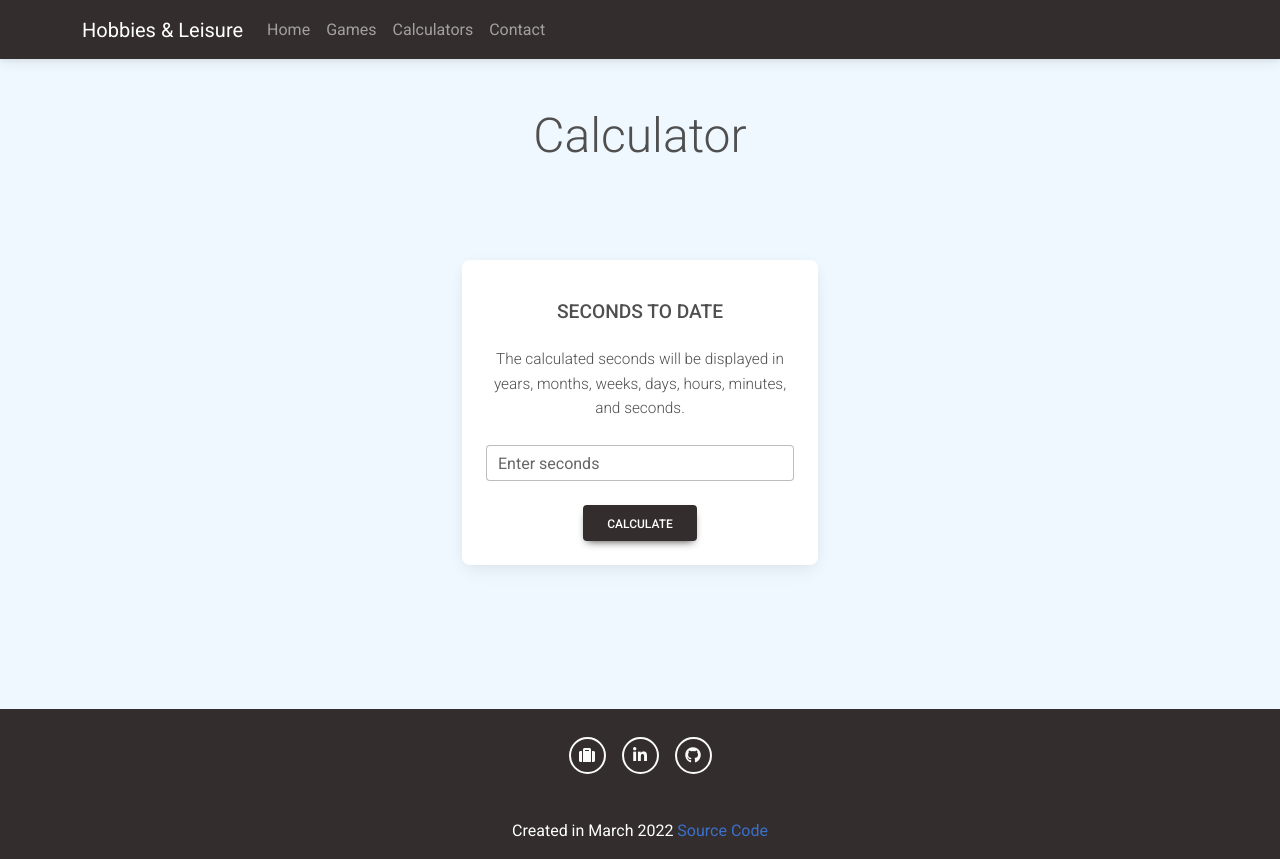
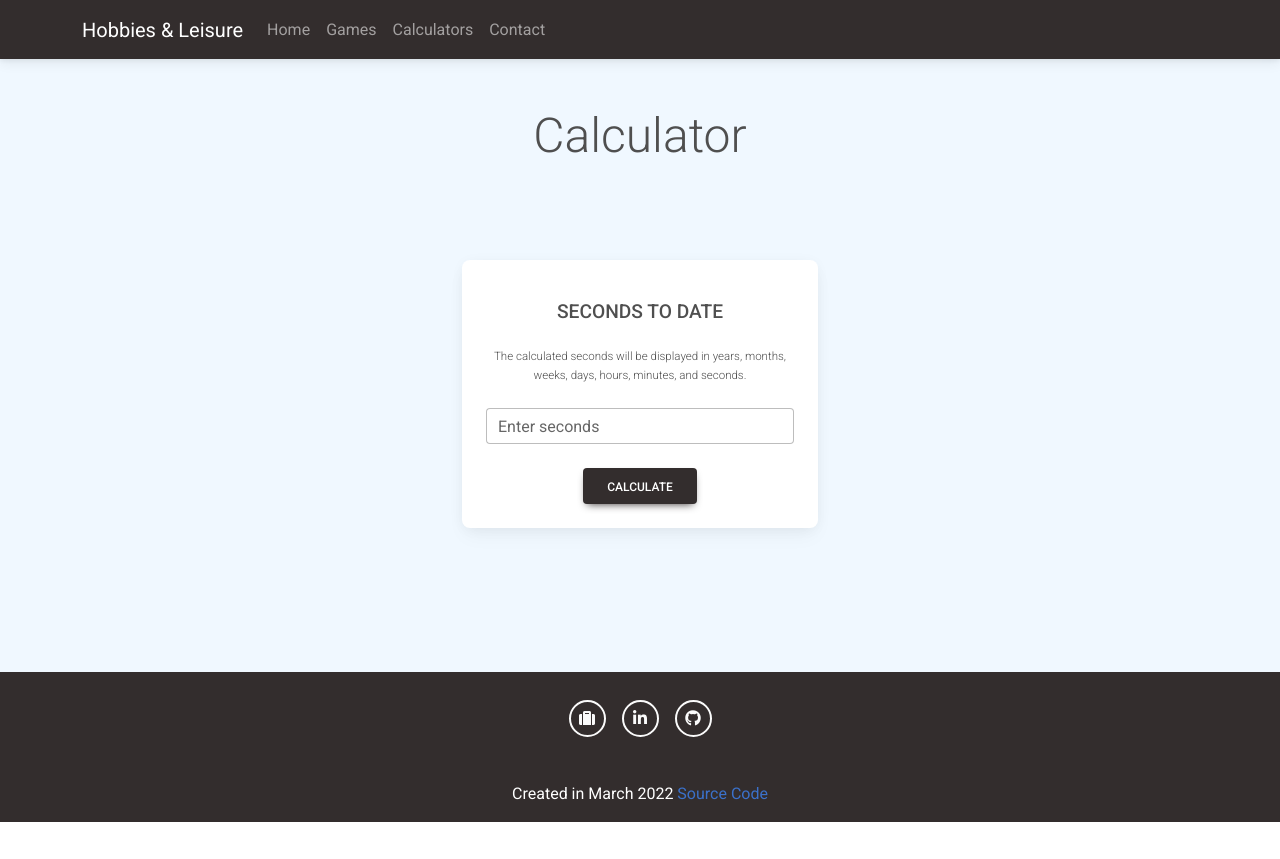
Before and after one commit to amirhatam/loisir, a React (Create React App) app: page /calculator/seconds-to-date in a window 1280 px wide. After the commit the page ends 822 px from the top, so only its background shows below. Built offline with nearby package versions, Linux system fonts and the light colour scheme.

Commit message:
add some styles, font size

```diff
--- a/src/views/calculator/LargeNumbers.jsx
+++ b/src/views/calculator/LargeNumbers.jsx
@@ -47,7 +47,7 @@ export default function LargeNumbers() {
                         <MDBCard className='my-md-5 my-3' >
                             <MDBCardBody className='text-center'>
                                 <MDBCardTitle className='text-uppercase h5-fs'>Multiplying large numbers</MDBCardTitle>
-                                <MDBCardText className='my-md-4 fw-lighter h6-fs'>Multiply two very large numbers</MDBCardText>
+                                <MDBCardText className='my-md-4 fw-lighter p-fs'>Multiply two very large numbers</MDBCardText>
                                 <MDBInput label='Enter First Number' onChange={(e) => setFirstInput(e.target.value)} id='form1' type='text' className='' />
                                 <MDBCardText className='my-2 text-center text-warning '>X</MDBCardText>
                                 <MDBInput label='Enter Seconds Number' onChange={(e) => setSecondInput(e.target.value)} id='form1' type='text' className='mb-md-3' />
--- a/src/views/calculator/SecondsToDate.jsx
+++ b/src/views/calculator/SecondsToDate.jsx
@@ -40,7 +40,7 @@ export default function SecondsToDate() {
                         <MDBCard className='my-md-5 my-3'>
                             <MDBCardBody className='text-center'>
                                 <MDBCardTitle className='text-uppercase h5-fs my-md-3 my-4'>Seconds to date</MDBCardTitle>
-                                <MDBCardText className='my-md-4 fw-lighter h6-fs'>
+                                <MDBCardText className='my-md-4 fw-lighter p-fs'>
                                     The calculated seconds will be displayed in years, months, weeks, days, hours, minutes, and seconds.
                                 </MDBCardText>
                                 <MDBInput label='Enter seconds' onChange={getInputValue} id='form1' type='text' className='my-4' />
--- a/src/views/calculator/SquareNumbers.jsx
+++ b/src/views/calculator/SquareNumbers.jsx
@@ -40,7 +40,7 @@ export default function SquareNumbers() {
                         <MDBCard className='my-md-5 my-3'>
                             <MDBCardBody className='text-center'>
                                 <MDBCardTitle className='text-uppercase h5-fs my-md-3 my-4'>square numbers</MDBCardTitle>
-                                <MDBCardText className='my-md-4 fw-lighter h6-fs'>Finding square numbers, between two numbers.</MDBCardText>
+                                <MDBCardText className='my-md-4 fw-lighter p-fs'>Finding square numbers, between two numbers.</MDBCardText>
                                 <MDBRow>
                                     <MDBCol md="6">
 
--- a/src/views/calculator/Tribonacci.jsx
+++ b/src/views/calculator/Tribonacci.jsx
@@ -44,7 +44,7 @@ export default function Tribonacci() {
                         <MDBCard className='my-md-5 my-3'>
                             <MDBCardBody className='text-center'>
                                 <MDBCardTitle className='text-uppercase h5-fs my-md-3 my-4'>tribonacci numbers</MDBCardTitle>
-                                <MDBCardText className='my-md-4 fw-lighter h6-fs'>Finding tribonacci numbers between two numbers</MDBCardText>
+                                <MDBCardText className='my-md-4 fw-lighter p-fs'>Finding tribonacci numbers between two numbers</MDBCardText>
                                 <MDBRow>
                                     <MDBCol md="6">
 
```
Also changed, not shown: 1 other file (tests, documents, lock files or other folders).
